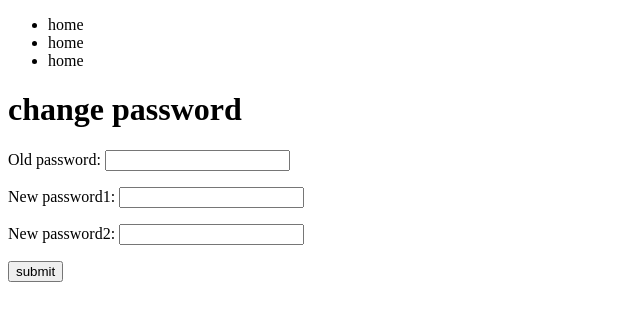
After one commit to klaus-gudy/ezra, a Django app: page /password_change/ in a window 1280 px wide. The commit adds this page. Shown: the top 321 px of the page, without its empty margins (0-640 px from the left). Run offline with Django 4.2, Linux system fonts and the light colour scheme; the visitor is signed in with stand-in values (Sample User, id 1).

Commit message:
worked on password change

```diff
--- a/authe/forms.py
+++ b/authe/forms.py
@@ -1,4 +1,4 @@
-from django.contrib.auth.forms import UserCreationForm
+from django.contrib.auth.forms import UserCreationForm, PasswordChangeForm
 from django import forms
 from django.contrib.auth import get_user_model
 User = get_user_model()
@@ -8,3 +8,12 @@ class signup(UserCreationForm):
         model = User
         # fields = '__all__'
         fields= ['username','email', 'password1', 'password2']
+
+class changingPasswordForm(PasswordChangeForm):
+    old_password = forms.CharField(widget=forms.PasswordInput(attrs={'type':'password'}))
+    new_password1 = forms.CharField(max_length=100, widget=forms.PasswordInput(attrs={'type':'password'}))
+    new_password2 = forms.CharField(max_length=100, widget=forms.PasswordInput(attrs={'type':'password'}))
+    class Meta:
+        model = User
+        # fields = '__all__'
+        fields= ['old_password','new_password1', 'new_password2']
--- a/authe/urls.py
+++ b/authe/urls.py
@@ -2,11 +2,15 @@ from django.urls import path
 from . import views
 
 from django.contrib.auth import views as auth_views
+from .views import changepassword
 
 urlpatterns = [
     path('login/', views.loginpage, name='login'),
     path('register/', views.registerpage, name='register'),
     path('logout/', views.logoutpage, name='logout'),
+
+    path('password_change/', changepassword.as_view(template_name='authe/password_change.html'), name="password_change"),
+    path('password_change_successful/', views.changesuccessful, name='change_successful'),
 
     # should be moved to task
     path('', views.home, name='home'),
--- a/authe/views.py
+++ b/authe/views.py
@@ -1,11 +1,21 @@
 from django.shortcuts import render, redirect
-from django.contrib.auth.forms import UserCreationForm
+from django.contrib.auth.forms import UserCreationForm, PasswordChangeForm
 from django.contrib import messages
 
-from .forms import signup
+from .forms import signup, changingPasswordForm
 
 from django.contrib.auth import authenticate, login, logout
 from django.contrib.auth.decorators import login_required
+
+from django.contrib.auth.views import PasswordChangeView
+from django.urls import reverse_lazy
+
+class changepassword(PasswordChangeView):
+    form_class = changingPasswordForm
+    success_url = reverse_lazy('change_successful')
+
+def changesuccessful(request):
+    return render(request, 'authe/password_change_successful.html')
 
 def loginpage(request):
     if request.user.is_authenticated:
--- /dev/null
+++ b/templates/authe/password_change.html
@@ -0,0 +1,13 @@
+{% extends 'task/index.html' %}
+
+{% block content %}
+<h1>change password</h1>
+
+<form action="" method="post">
+    {% csrf_token %}
+    {{form.as_p}}
+
+    <button type="submit">submit</button>
+</form>
+
+{% endblock content %}
--- a/templates/task/home.html
+++ b/templates/task/home.html
@@ -2,3 +2,4 @@
 <span>hello, {{ request.user }}</span>
 
 <a href="{% url 'logout' %}">logout</a>
+<a href="{% url 'password_change' %}">change password</a>
```
Also changed, not shown: templates/authe/password_change_successful.html (added, +8 -0 lines).
